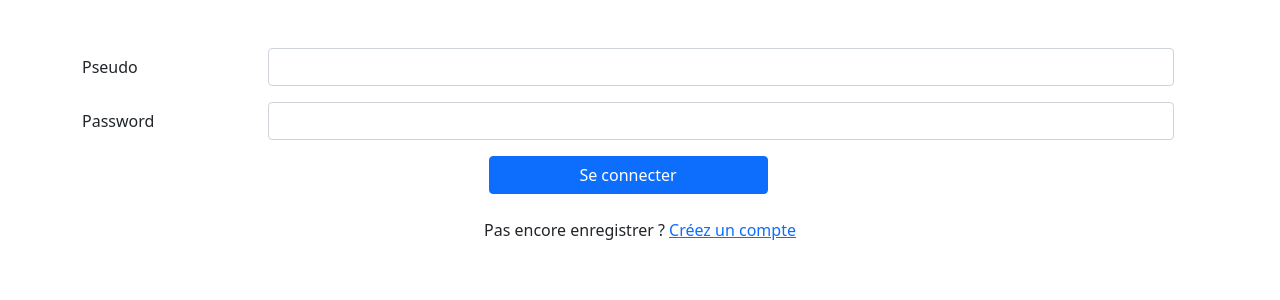
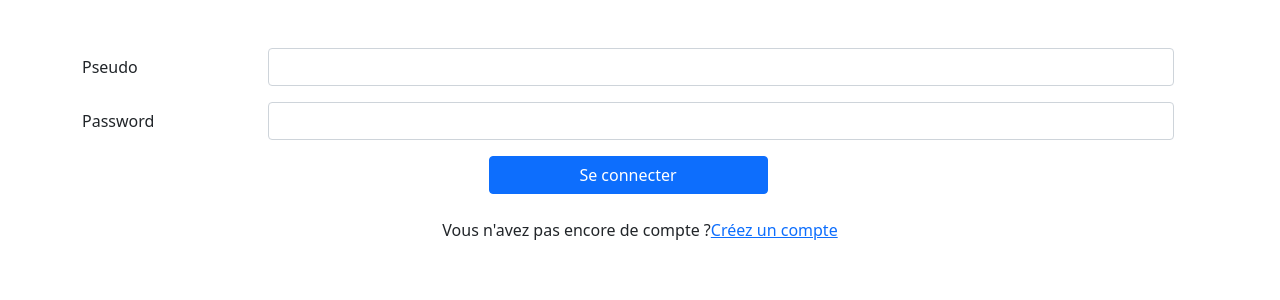
Before and after one commit to WildCodeSchool/tlse-php-202109-p2-rgb, a PHP site: template src/View/Home/login.html.twig in a window 1280 px wide. Shown: the part 69-369 px from the top of the page. Run offline with PHP 8.4, Linux system fonts and the light colour scheme; the template is opened without the code that fills it, so the values that code supplies are empty; some libraries are stand-ins or nearby versions.

Commit message:
Update login.html.twig
modify text who invit to sign-in

```diff
--- a/src/View/Home/login.html.twig
+++ b/src/View/Home/login.html.twig
@@ -27,6 +27,6 @@
         </form>
     </div>
     <section class="mt-4 row">
-        <p class="col-10 m-auto text-center">Pas encore enregistrer ? <a href="/signin">Créez un compte</a></p>
+        <p class="col-10 m-auto text-center">Vous n'avez pas encore de compte ?<a href="/signin">Créez un compte</a></p>
     </section>
 {% endblock %}
```
